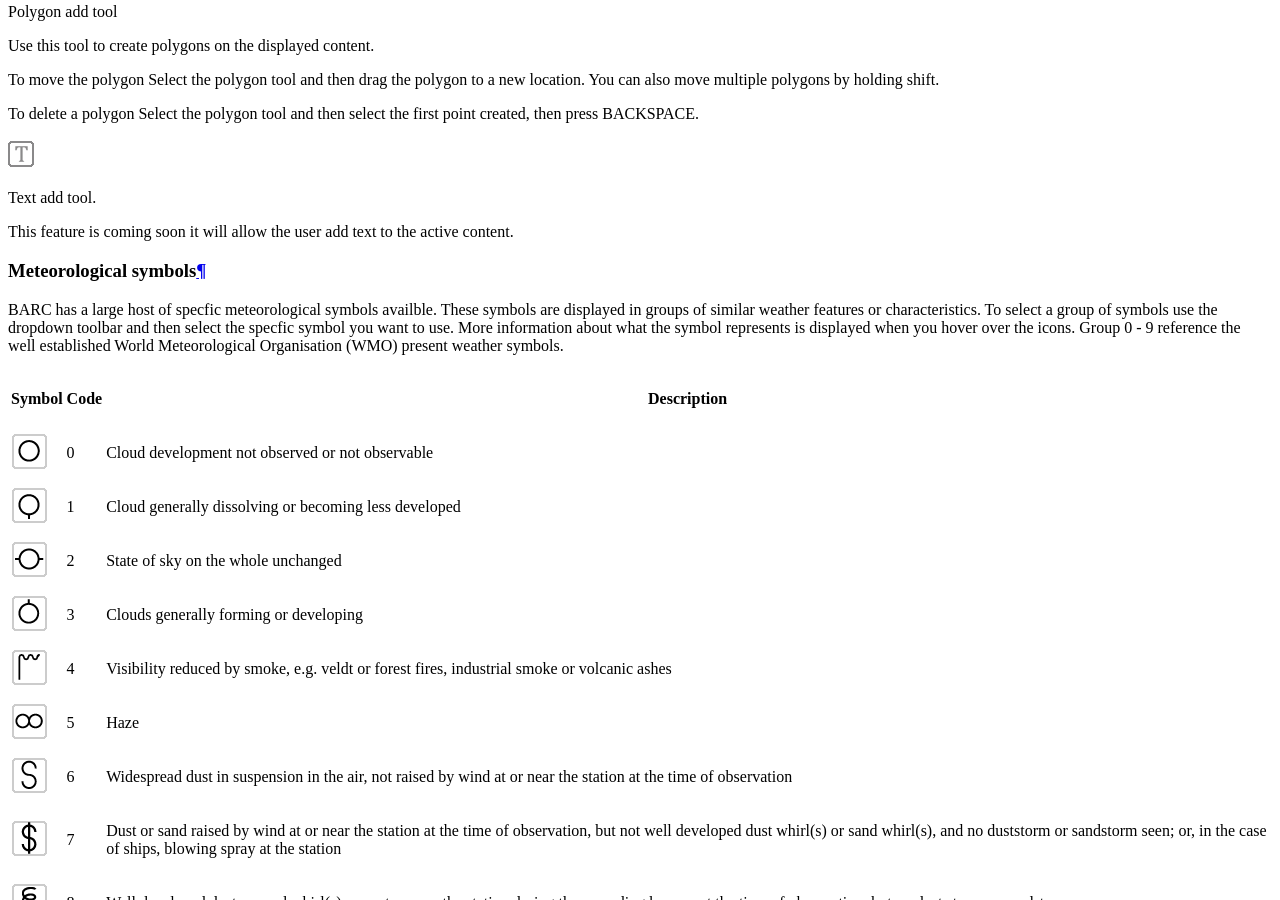
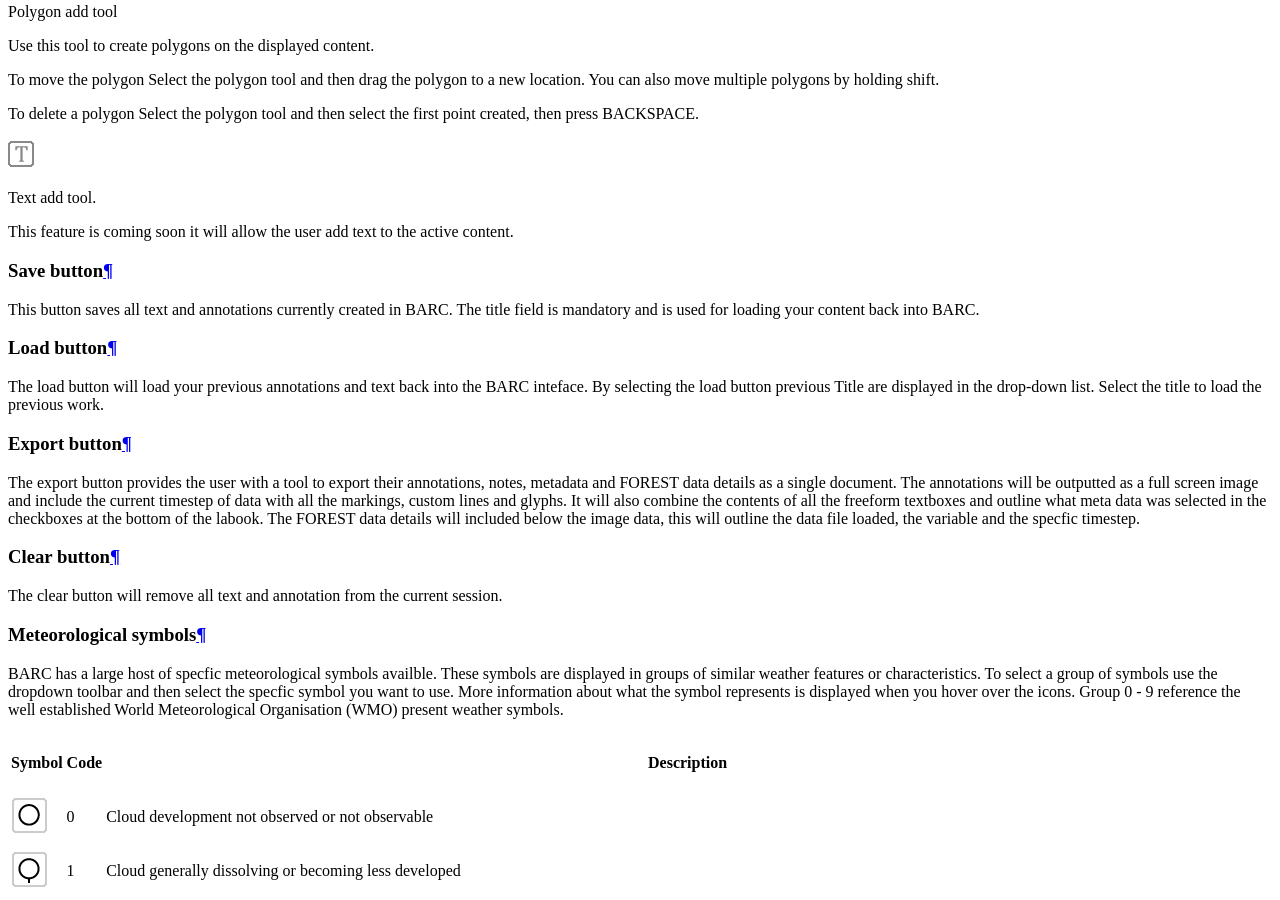
Before and after one commit to lecjlg/barc-docs, a Sphinx documentation site: the page built from docs/source/userguide.rst, in a window 1280 px wide and 900 px high, scrolled down 1485 px. Built offline with Sphinx 7.4.7, drawn with Linux system fonts in a browser that asks for light colours; some of the changed text lies outside the part shown.

Commit message:
added save load export and clear to the user docs

```diff
--- a/docs/source/userguide.rst
+++ b/docs/source/userguide.rst
@@ -123,6 +123,23 @@ Text add tool.
 
 This feature is coming soon it will allow the user add text to the active content.
 
+Save button
+^^^^^^^^^^^
+This button saves all text and annotations currently created in BARC. The title field is mandatory and is used for loading your content back into BARC.
+
+Load button
+^^^^^^^^^^^
+
+The load button will load your previous annotations and text back into the BARC inteface. By selecting the load button previous Title are displayed in the drop-down list. Select the title to load the previous work.
+
+Export button
+^^^^^^^^^^^^^
+The export button provides the user with a tool to export their annotations, notes, metadata and FOREST data details as a single document.
+The annotations will be outputted as a full screen image and include the current timestep of data with all the markings, custom lines and glyphs. It will also combine the contents of all the freeform textboxes and outline what meta data was selected in the checkboxes at the bottom of the labook. The FOREST data details will included below the image data, this will outline the data file loaded, the variable and the specfic timestep.
+
+Clear button
+^^^^^^^^^^^^
+The clear button will remove all text and annotation from the current session.
 
 Meteorological symbols
 ^^^^^^^^^^^^^^^^^^^^^^
```
